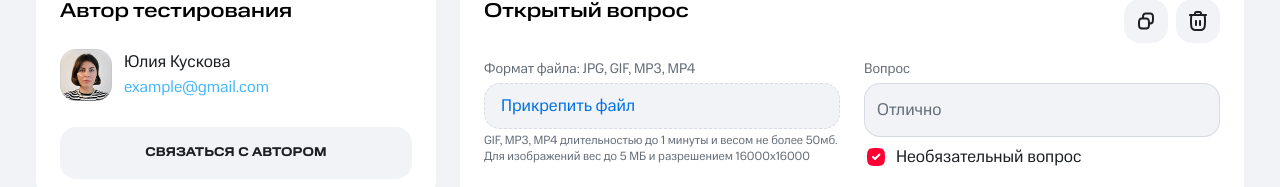
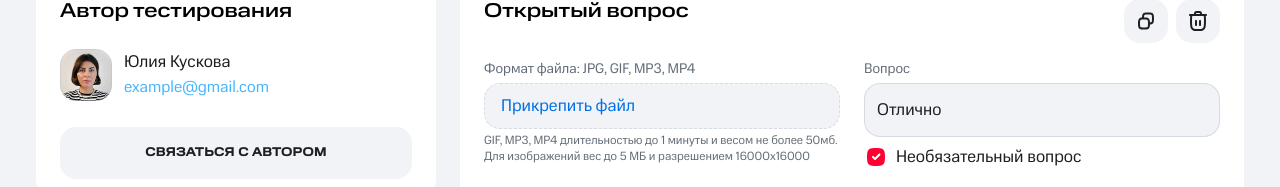
Before and after one commit to minaylosd/testing-store, a Vue app: page /moderator/edit/1 in a window 1280 px wide. Shown: the part 285-472 px from the top of the page. Built offline with nearby package versions, Linux system fonts and the light colour scheme; a web font is replaced by a local one.

Commit message:
input text color

```diff
--- a/src/components/OpenQuestionForm.vue
+++ b/src/components/OpenQuestionForm.vue
@@ -23,7 +23,7 @@
       <label for="question" class="block mb-1 text-sm font-normal font-compact text-greytxt">Вопрос</label>
       <input type="text" id="question" placeholder="Введите текст вопроса"
         :value="props.testObj ? props.testObj.txt : ''"
-        class="block w-full px-3 py-3.5 border border-divider/50 font-compact font-normal text-17 leading-6 rounded-2xl text-greytxt bg-tertiary mb-2"
+        class="block w-full px-3 py-3.5 border border-divider/50 font-compact font-normal text-17 leading-6 rounded-2xl text-txt bg-tertiary mb-2"
         required />
 
       <input type="checkbox" id="required-question" :checked="props.testObj?.required" class="option custom-checkbox" />
```
